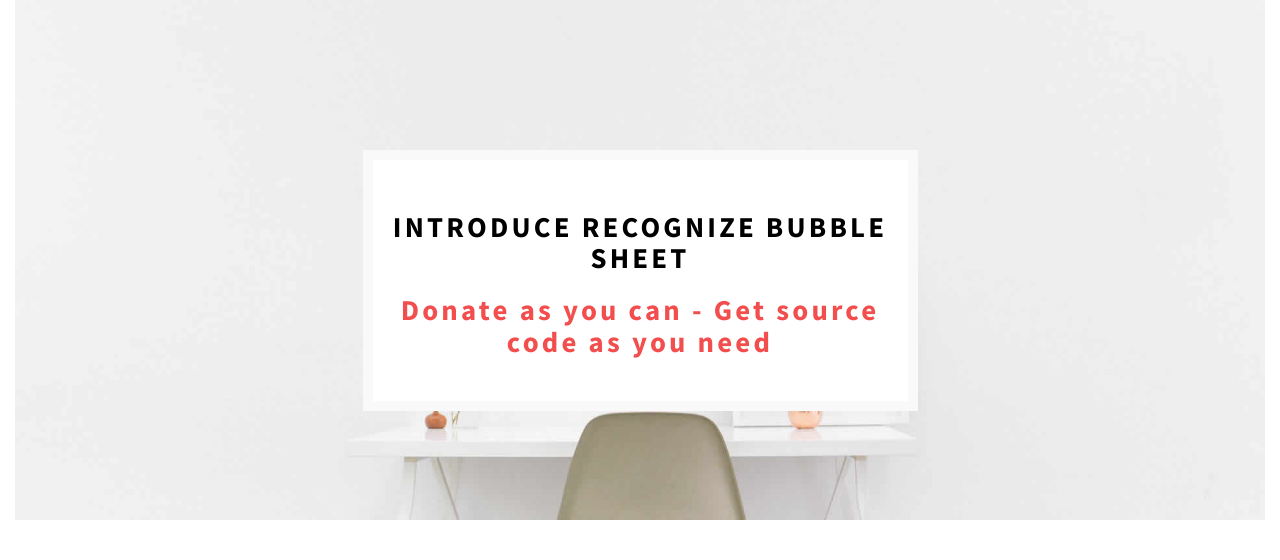
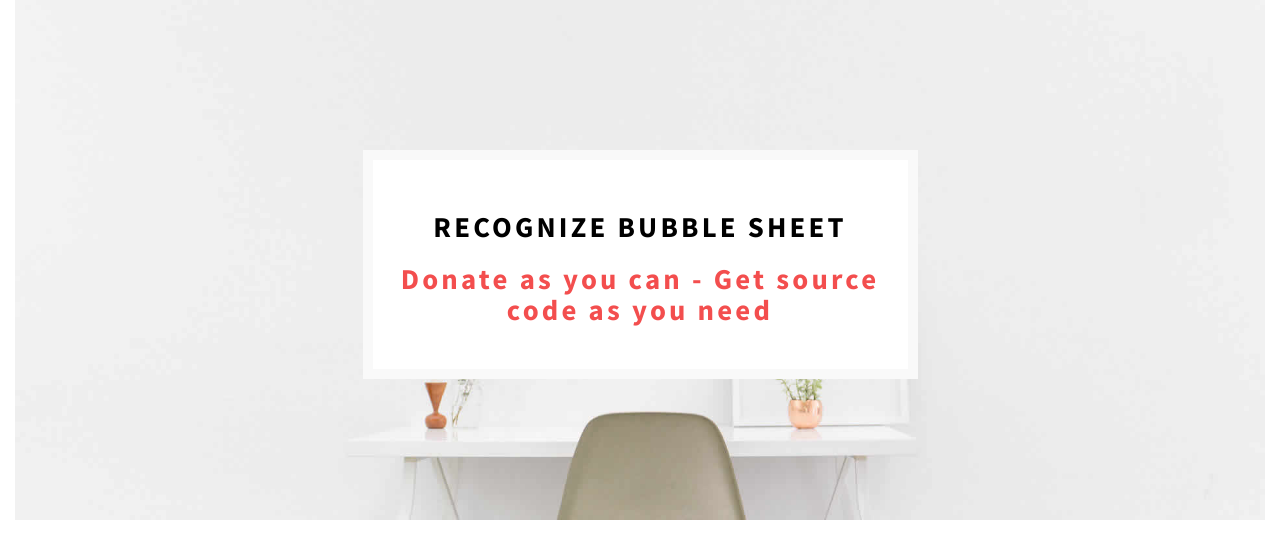
Before and after one commit to tramvm/tramvm.github.io, a Flask app: page / in a window 1280 px wide. Shown: the part 94-654 px from the top of the page. Run offline with Flask 2, Linux system fonts and the light colour scheme; data that the repository does not hold is empty; parts of the project's set-up code (start-up, migrations or seed data) failed here and were passed over; some libraries are stand-ins or nearby versions; some web fonts are replaced.

Commit message:
Remove Introduce text

```diff
--- a/inside/templates/index.html
+++ b/inside/templates/index.html
@@ -10,7 +10,7 @@
 
 			<div class="col-md-offset-3 col-md-6 col-sm-offset-2 col-sm-8">
           <div class="header-thumb">
-              <h1 class="wow fadeIn" data-wow-delay="0.2s">Introduce Recognize bubble sheet</h1>
+              <h1 class="wow fadeIn" data-wow-delay="0.2s">Recognize bubble sheet</h1>
               <!-- <h1 class="wow fadeInUp" data-wow-delay="0.2s">With Android + OpenCV</h1> -->
               <h1 class="wow fadeInUp" data-wow-delay="0.2s" style="color: #f34e4e; letter-spacing: 0.2rem; text-transform: none; ">Donate as you can - Get source code as you need</h1>
               <!-- <h1 class="wow fadeInUp" data-wow-delay="0.2s" style="color: red">Discount 40% this month</h1> -->
```
